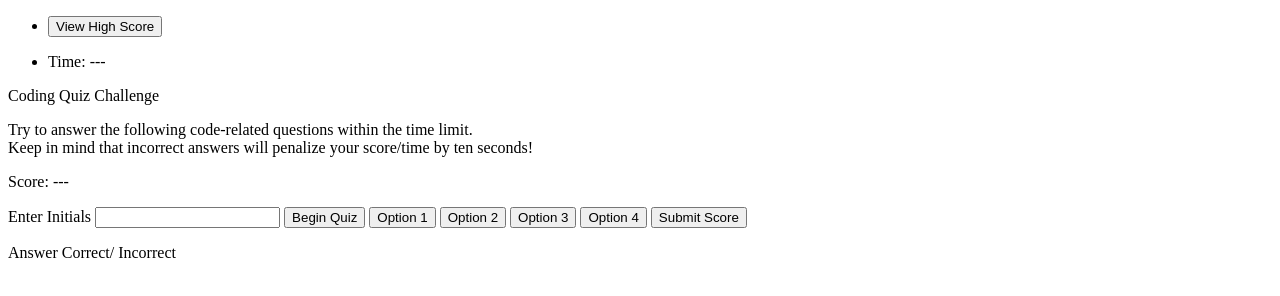
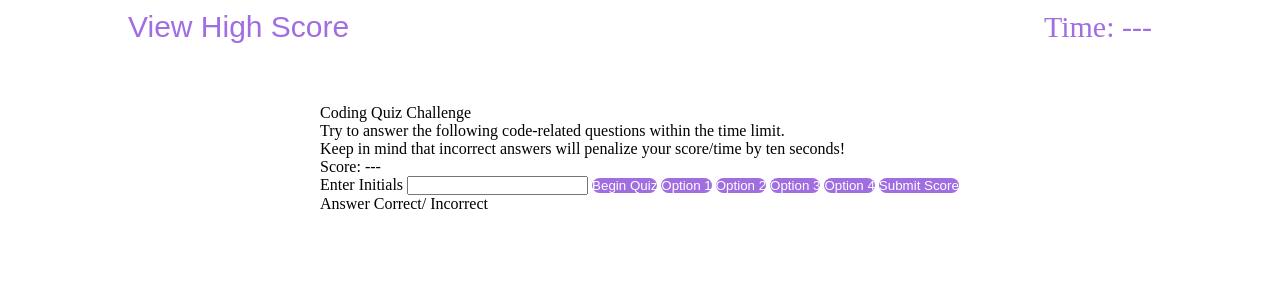
Before and after one commit to nnikhil84/coding-quiz-challenge.github.io, a plain HTML site: page index.html in a window 1280 px wide. Drawn offline with Linux system fonts and the light colour scheme.

Commit message:
adding css styling

```diff
--- a/assets/css/style.css
+++ b/assets/css/style.css
@@ -0,0 +1,59 @@
+* {
+    margin: 0;
+    padding: 0;
+    box-sizing: border-box;
+}
+
+header {
+    display: flex;
+    justify-content: center;
+    flex-wrap: wrap;
+    color: #A06EE1;
+    font-size: 22px;
+    width: 100%;
+    padding: 10px 0 10px 0;
+}
+
+header nav {
+    width: 80%;
+}
+
+header nav ul {
+    display: flex;
+    justify-content: space-between;
+    flex-wrap: wrap;
+    list-style: none;
+    width: 100%;
+    font-size: 30px;
+}
+
+.btn-high-score {
+    border-radius: 10px;
+    background-color: #fff;
+    text-decoration: none;
+    border: 0;
+    outline: 0;
+    color: #A06EE1;
+    font-size: 30px;
+}
+
+.btn-high-score:hover {
+    background-color: #FFC2E9;
+}
+
+.btn1 {
+    border-radius: 12px;
+    border: 0;
+    outline: 0;
+    background-color: #A06EE1;
+    color: #fff;
+}
+
+#main-content {
+    margin: 25%;
+    display: flex;
+    flex-wrap: wrap;
+    flex-direction: column;
+    justify-content: center;
+    margin-top: 50px;
+}
--- a/index.html
+++ b/index.html
@@ -50,7 +50,6 @@
             <p id="">Answer Correct/ Incorrect</p>
         </div>
     </main>
-
-
+<script src="./assets/js/quiz.js"></script>
 </body>
 </html>
```
